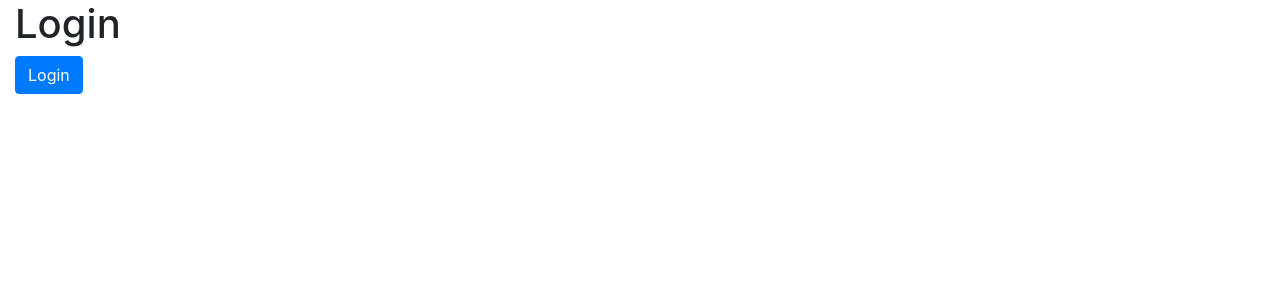
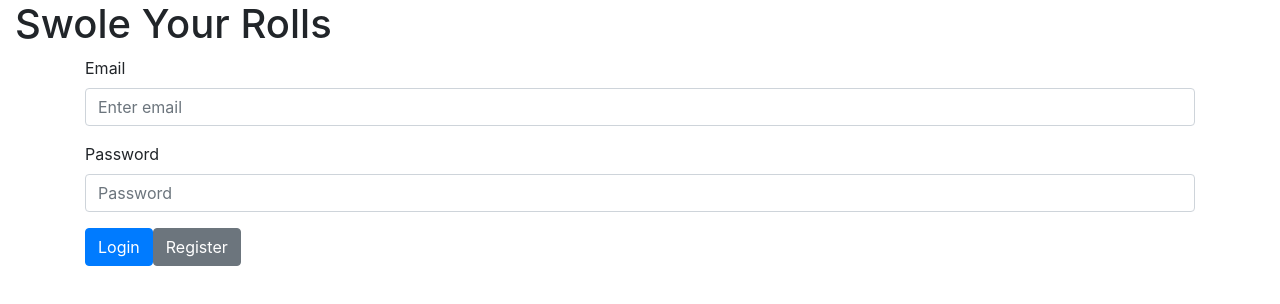
Before and after one commit to chriscarrillo/swole-your-rolls, a React (Create React App) app: page /login in a window 1280 px wide. Shown: the top 304 px of the page. Built offline with nearby package versions, Linux system fonts and the light colour scheme.

Commit message:
Added form validation and header

```diff
--- a/package.json
+++ b/package.json
@@ -12,6 +12,7 @@
     "@types/react-dom": "^16.9.8",
     "bootstrap": "^4.5.3",
     "firebase": "^8.1.1",
+    "formik": "^2.2.5",
     "lodash": "^4.17.20",
     "node-sass": "4.14.1",
     "react": "^17.0.1",
@@ -22,7 +23,8 @@
     "react-scripts": "4.0.1",
     "styled-components": "^5.2.1",
     "typescript": "^4.0.3",
-    "web-vitals": "^0.2.4"
+    "web-vitals": "^0.2.4",
+    "yup": "^0.31.1"
   },
   "scripts": {
     "start": "react-scripts start",
@@ -53,6 +55,7 @@
     "@types/lodash": "^4.14.165",
     "@types/react-router-dom": "^5.1.6",
     "@types/styled-components": "^5.1.4",
+    "@types/yup": "^0.29.9",
     "@typescript-eslint/eslint-plugin": "^4.8.2",
     "@typescript-eslint/parser": "^4.8.2",
     "babel-plugin-dynamic-import-node": "^2.3.3",
--- a/src/App.tsx
+++ b/src/App.tsx
@@ -1,6 +1,7 @@
 import {Routes} from 'Routes'
 
 import {AuthProvider} from 'auth/context/provider'
+import {Header} from 'components/Header'
 import React from 'react'
 import {Container} from 'react-bootstrap'
 import {BrowserRouter} from 'react-router-dom'
@@ -17,6 +18,7 @@ const App = () => (
     <BrowserRouter>
       <ThemeProvider theme={theme}>
         <Container fluid>
+          <Header />
           <Routes />
         </Container>
       </ThemeProvider>
--- a/src/auth/context/default.ts
+++ b/src/auth/context/default.ts
@@ -15,14 +15,15 @@ export const useAuthentication = () => {
   /**
    * Callbacks.
    */
-  const login = useCallback(() => {
+  const login = useCallback(
+    (email: string, password: string) => {
       if (isLoggedIn) {
         return
       }
 
       firebase
         .auth()
-      .signInWithEmailAndPassword('chris.carrillo217@gmail.com', 'password')
+        .signInWithEmailAndPassword(email, password)
         .then(response => {
           if (response.user) {
             setIsLoggedIn(true)
@@ -31,7 +32,9 @@ export const useAuthentication = () => {
         .catch(error => {
           console.error(error)
         })
-  }, [isLoggedIn, setIsLoggedIn])
+    },
+    [isLoggedIn, setIsLoggedIn],
+  )
 
   const logout = useCallback(() => {
     if (isLoggedIn) {
--- a/src/auth/context/index.ts
+++ b/src/auth/context/index.ts
@@ -6,7 +6,7 @@ import {createContext} from 'react'
  */
 export interface AuthContext {
   isLoggedIn: boolean
-  login(): void
+  login(email: string, password: string): void
   logout(): void
 }
 
--- /dev/null
+++ b/src/components/Header/index.tsx
@@ -0,0 +1,16 @@
+import {AuthContext} from 'auth/context'
+import React, {useContext} from 'react'
+
+/**
+ * Header.
+ * @return Header of the page
+ */
+export const Header: React.FC = () => {
+  /**
+   * Contexts.
+   */
+  const {isLoggedIn} = useContext(AuthContext)
+
+  const children = isLoggedIn ? <h1>Swole Your Roles | Welcome</h1> : <h1>Swole Your Rolls</h1>
+  return <header>{children}</header>
+}
--- /dev/null
+++ b/src/models/FormValues.ts
@@ -0,0 +1,7 @@
+/**
+ * Login form values for Firebase.
+ */
+export interface LoginFormValues {
+  email: string
+  password: string
+}
--- a/src/pages/Login/index.tsx
+++ b/src/pages/Login/index.tsx
@@ -1,7 +1,25 @@
 import {AuthContext} from 'auth/context'
 
-import React, {useContext} from 'react'
-import {Button} from 'react-bootstrap'
+import {Form, Formik, FormikProps} from 'formik'
+import {LoginFormValues} from 'models/FormValues'
+import React, {useCallback, useContext} from 'react'
+import {Form as BootstrapForm, Button, Col, Container, Row} from 'react-bootstrap'
+import styled from 'styled-components'
+import * as Yup from 'yup'
+
+const LoginButton = styled(Button)`
+  margin-right: ${({theme}) => theme.spacers[2]};
+`
+
+const initialFormValues: LoginFormValues = {
+  email: '',
+  password: '',
+}
+
+const LoginFormSchema = Yup.object().shape({
+  email: Yup.string().required('An email is required'),
+  password: Yup.string().required('A password is required'),
+})
 
 /**
  * Login page.
@@ -13,10 +31,70 @@ export const LoginPage = () => {
    */
   const {login} = useContext(AuthContext)
 
+  /**
+   * Callbacks.
+   */
+  const handleLogin = useCallback(
+    (formValues: LoginFormValues) => {
+      login(formValues.email, formValues.password)
+    },
+    [login],
+  )
+
   return (
-    <>
-      <h1>Login</h1>
-      <Button onClick={login}>Login</Button>
-    </>
+    <Formik
+      validateOnBlur
+      initialValues={initialFormValues}
+      validationSchema={LoginFormSchema}
+      onSubmit={handleLogin}
+    >
+      {(props: FormikProps<LoginFormValues>) => (
+        <Form>
+          <Container>
+            <Row>
+              <Col>
+                <BootstrapForm.Group controlId="email">
+                  <BootstrapForm.Label>Email</BootstrapForm.Label>
+                  <BootstrapForm.Control
+                    placeholder="Enter email"
+                    type="email"
+                    value={props.values.email}
+                    onBlur={props.handleBlur}
+                    onChange={props.handleChange}
+                  />
+                  {props.touched.email !== undefined && props.errors.email && (
+                    <BootstrapForm.Text className="text-danger">
+                      {props.errors.email}
+                    </BootstrapForm.Text>
+                  )}
+                </BootstrapForm.Group>
+
+                <BootstrapForm.Group controlId="password">
+                  <BootstrapForm.Label>Password</BootstrapForm.Label>
+                  <BootstrapForm.Control
+                    placeholder="Password"
+                    type="password"
+                    value={props.values.password}
+                    onBlur={props.handleBlur}
+                    onChange={props.handleChange}
+                  />
+                  {props.touched.password !== undefined && props.errors.password && (
+                    <BootstrapForm.Text className="text-danger">
+                      {props.errors.password}
+                    </BootstrapForm.Text>
+                  )}
+                </BootstrapForm.Group>
+              </Col>
+            </Row>
+            <Row>
+              <Col>
+                <LoginButton type="submit">Login</LoginButton>
+                <Button variant="secondary">Register</Button>
+              </Col>
+            </Row>
+          </Container>
+        </Form>
+      )}
+    </Formik>
   )
 }
```
Also changed, not shown: .eslintrc.js, 1 other file (tests, documents, lock files or other folders). Lines whose indentation alone changed are shown as unchanged.
